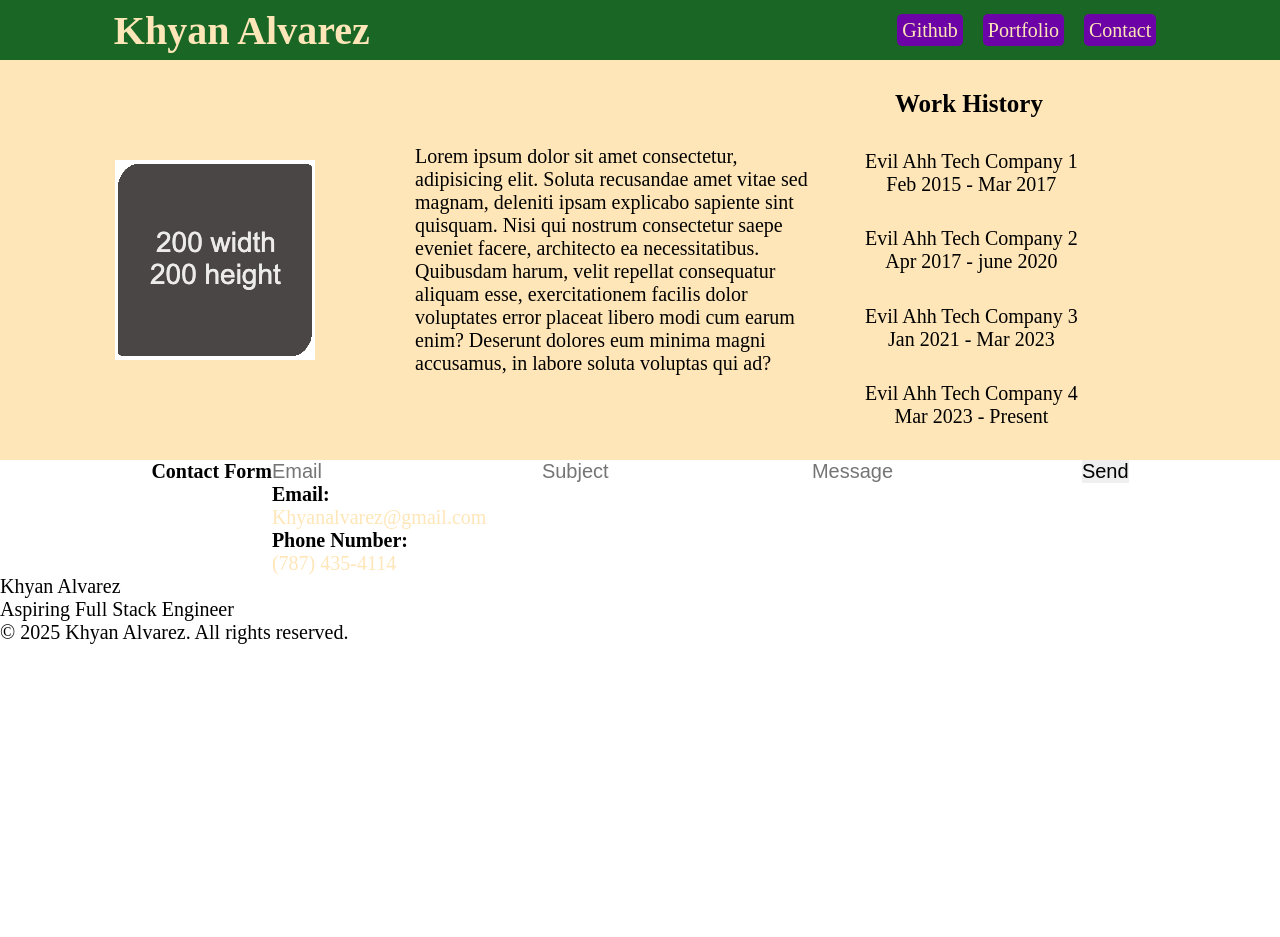
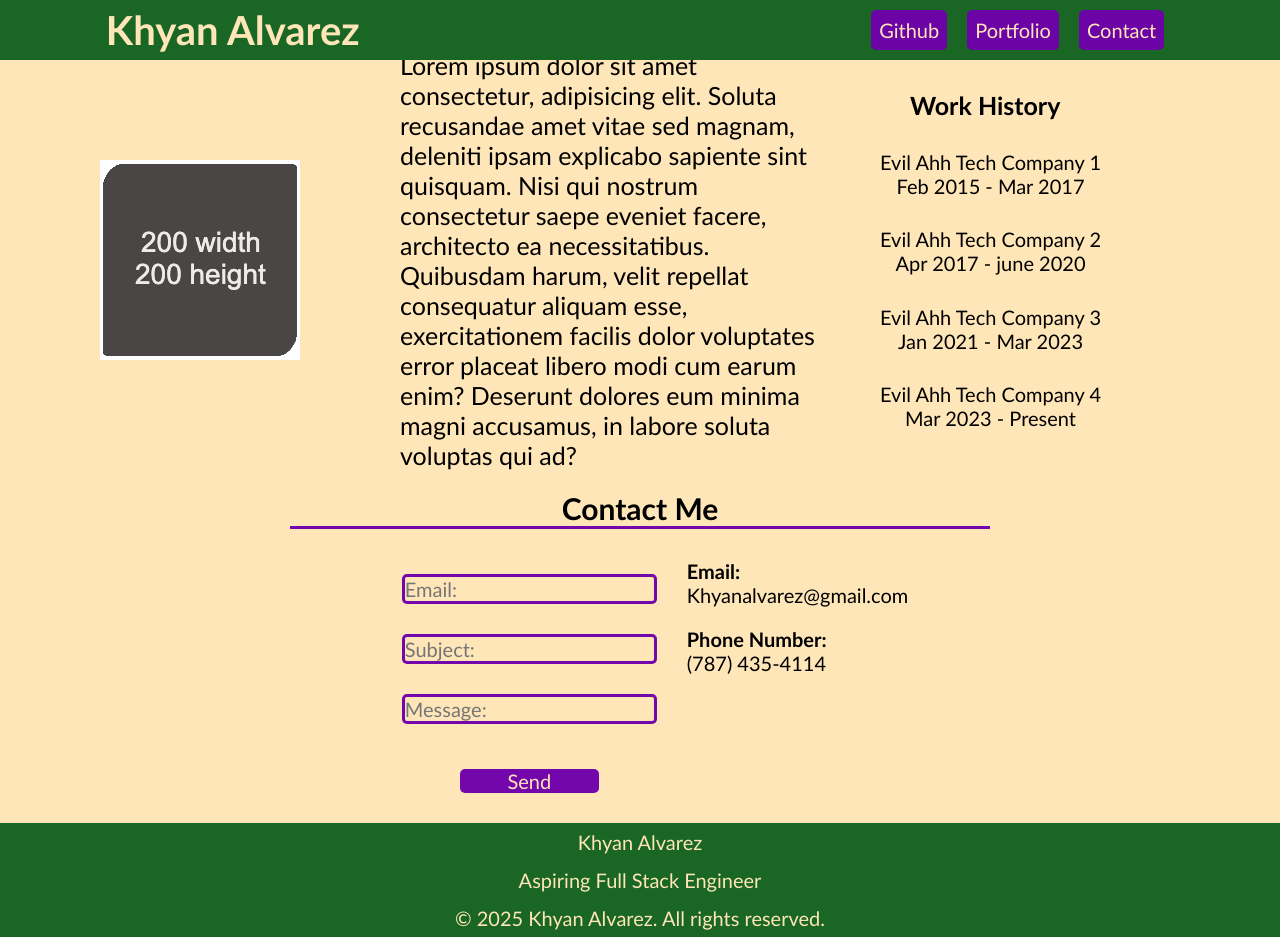
Before and after one commit to khyan22/module-1-mini, a plain HTML site: page main/index.html in a window 1280 px wide. Before the commit the page ends 800 px from the top, so only its background shows below. Drawn offline with Linux system fonts and the light colour scheme.

Commit message:
finished contact section and footer

```diff
--- a/main/assets/css/styles.css
+++ b/main/assets/css/styles.css
@@ -1,4 +1,5 @@
 * {
+  font-family: 'Trebuchet MS', 'Lucida Sans Unicode', 'Lucida Grande', 'Lucida Sans', Arial, sans-serif;
   margin: 0px;
   padding: 0px;
   border: 0px;
@@ -21,7 +22,6 @@ header {
 
 a {
   text-decoration: none;
-  color: var(--primary-bg);
 }
 
 .header-flex-a {
@@ -33,6 +33,7 @@ a {
 .header-flex-a h1 {
   margin-left: 15px;
   font-size: 40px;
+  color: var(--primary-bg);
 }
 
 nav {
@@ -62,10 +63,11 @@ ul {
 .nav-buttons a {
   width: 100%;
   height: 100%;
-  padding: 5px;
+  padding: 8px;
   border-radius: 5px;
   color: var(--primary-bg);
   background-color: var(--tertiary-bg);
+  cursor: pointer;
 }
 
 .nav-buttons a:hover {
@@ -86,15 +88,15 @@ main {
 }
 
 .main-flex-p {
-  width: 400px;
+  width: 500px;
   margin-right: 50px;
+  font-size: 25px;
 }
 
 .main-flex-sect {
   display: flex;
   flex-direction: column;
   justify-content: space-evenly;
-  /* align-items: center; */
   height: 100%;
 }
 
@@ -115,5 +117,69 @@ main {
 
 #contact {
   display: flex;
+  flex-direction: column;
+  justify-content: center;
+  align-items: center;
+  background-color: var(--primary-bg);
+}
+
+#contact h2 {
+  width: 700px;
+  text-align: center;
+  font-size: 30px;
+  margin-block: 30px;
+  border-bottom: 3px solid var(--tertiary-bg);
+}
+
+.contact-flex-section {
+  display: flex;
   justify-content: center;
 }
+
+.contact-flex-form {
+  display: flex;
+  flex-direction: column;
+  align-items: center;
+}
+
+.contact-flex-form input {
+  margin: 15px 30px;
+  border: 3px solid var(--tertiary-bg);
+  border-radius: 5px;
+}
+
+.contact-flex-form input, textarea {
+  background-color: var(--primary-bg);
+}
+
+.contact-flex-form button {
+  margin-block: 30px;
+  cursor: pointer;
+  color: var(--primary-bg);
+  background-color: var(--tertiary-bg);
+  width: 44%;
+  border-radius: 5px;
+}
+
+.contact-flex-info {
+  display: flex;
+  flex-direction: column;
+  /* justify-content: space-around; */
+}
+
+.contact-flex-info p{
+ margin-bottom: 20px;
+}
+
+footer {
+  color: var(--primary-bg);
+  background-color: var(--secondary-bg);
+  text-align: center;
+  display: flex;
+  flex-direction: column;
+  align-items: center;
+}
+
+footer p {
+  margin-block: 7px;
+}
--- a/main/index.html
+++ b/main/index.html
@@ -42,19 +42,19 @@
   </main>
 
   <section id="contact">
-    <h2>Contact Form</h2>
-    <section>
+    <h2>Contact Me</h2>
+    <section class="contact-flex-section">
       <form class="contact-flex-form">
-        <input type="email" placeholder="Email">
-        <input type="text" placeholder="Subject">
-        <input type="text" placeholder="Message">
+        <input type="email" placeholder="Email:">
+        <input type="text" placeholder="Subject:">
+        <input type="text" placeholder="Message:">
         <button>Send</button>
       </form>
-      <section class="contact-flec-info">
+      <section class="contact-flex-info">
         <h3>Email:</h3>
-        <a>Khyanalvarez@gmail.com</a>
+        <p>Khyanalvarez@gmail.com</p>
         <h3>Phone Number:</h3>
-        <a>(787) 435-4114</a>
+        <p>(787) 435-4114</p>
       </section>
     </section>
   </section>
```
